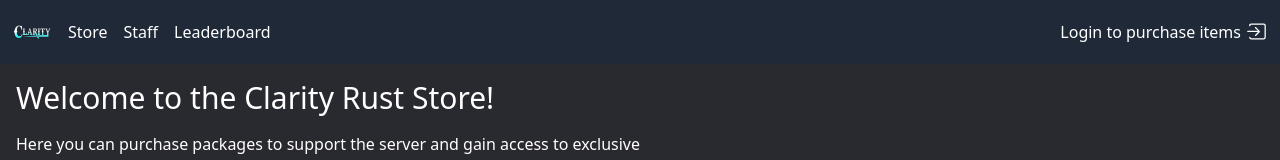
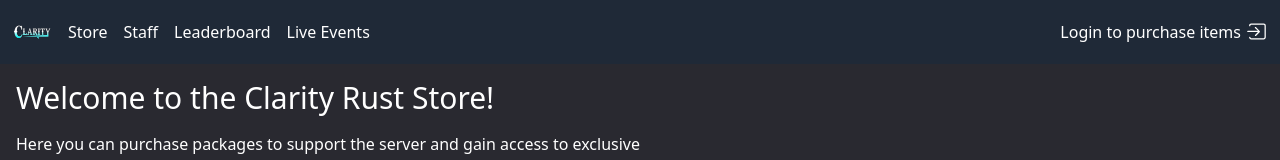
Before and after one commit to Clarity-Rust/new-clarity-website, a React (Vite) app: page /store in a window 1280 px wide. Shown: the top 160 px of the page. Built offline with nearby package versions, Linux system fonts and the light colour scheme; no server answers.

Commit message:
add live events to navbar

```diff
--- a/src/components/Navbar.tsx
+++ b/src/components/Navbar.tsx
@@ -135,6 +135,7 @@
           <Link to="/store">Store</Link>
           <Link to="/staff">Staff</Link>
           <Link to="/leaderboard">Leaderboard</Link>
+          <Link to="/store/events">Live Events</Link>
         </div>
 
         <div className="flex items-center gap-4">
--- a/src/components/store/Store.tsx
+++ b/src/components/store/Store.tsx
@@ -1,6 +1,5 @@
 import { Package, SearchFilters } from "@/types";
 import { useState, useEffect } from "react";
-import { useMemo } from "react";
 import { ReloadIcon } from "@radix-ui/react-icons";
 import { Category } from "@/types";
 
```
